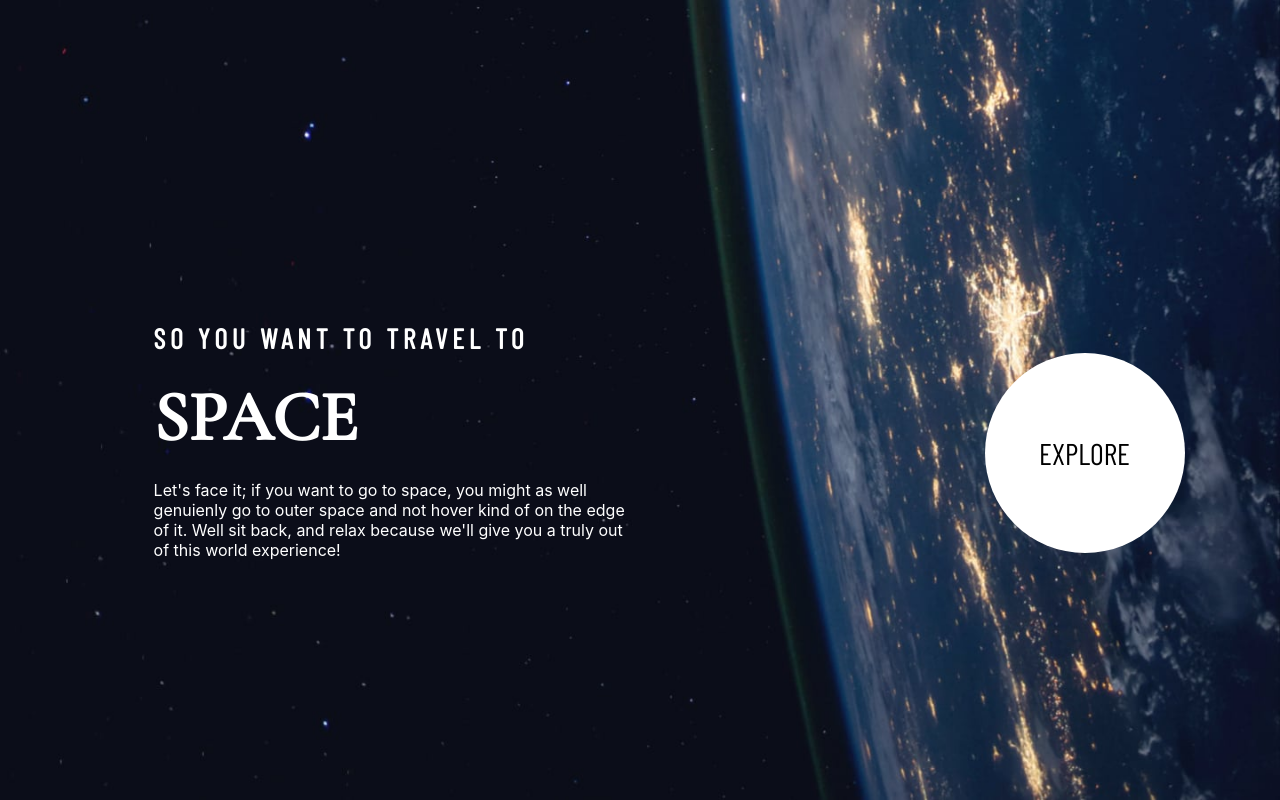
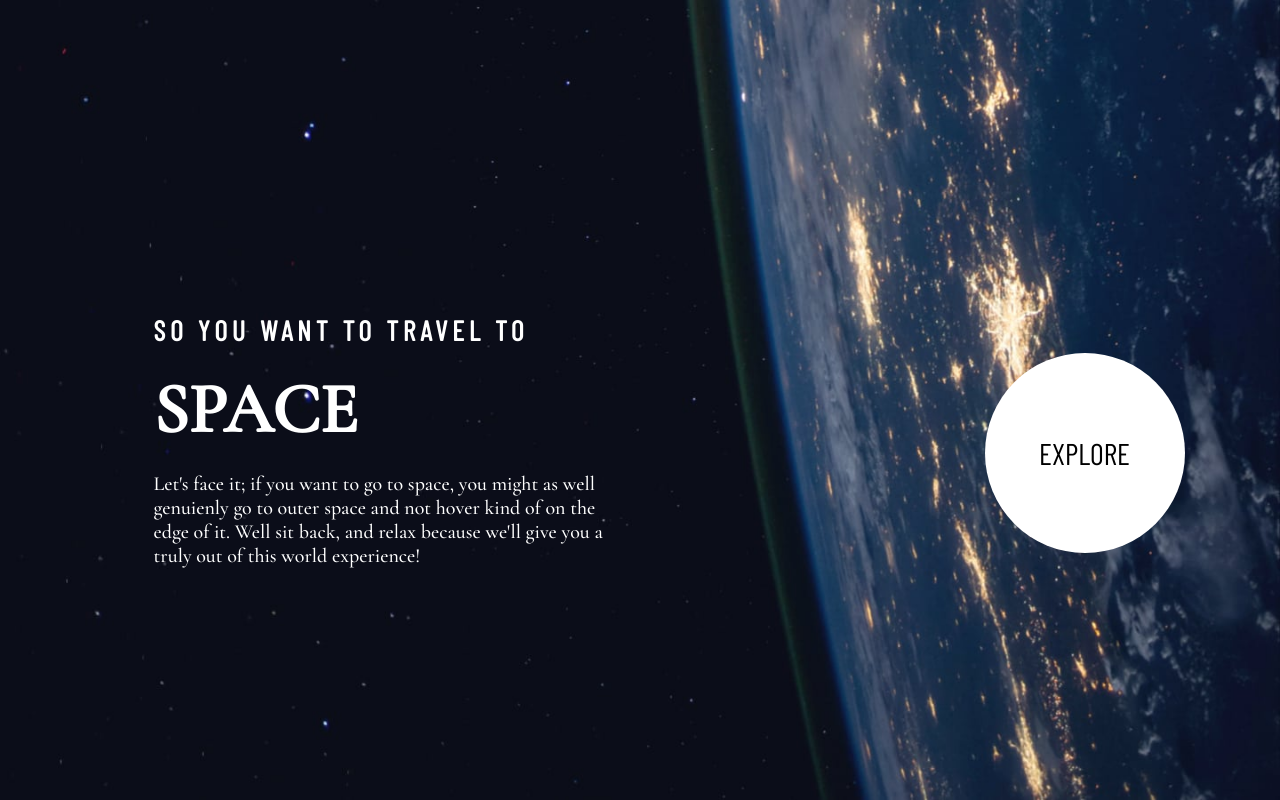
Before and after one commit to Stamwill/space-tourism, a Next.js app: page / in a window 1280 px wide. Built offline with nearby package versions, Linux system fonts and the light colour scheme.

Commit message:
[globals] Change font family, add font sizes for p

```diff
--- a/src/styles/globals.css
+++ b/src/styles/globals.css
@@ -13,8 +13,7 @@
 body {
   padding: 0;
   margin: 0;
-  font-family: -apple-system, BlinkMacSystemFont, Segoe UI, Roboto, Oxygen, Ubuntu, Cantarell,
-    Fira Sans, Droid Sans, Helvetica Neue, sans-serif;
+  font-family: var(--cormorant-font);
 }
 
 a {
@@ -30,7 +29,7 @@
 h2,
 h3,
 h4 {
-  font-family: var(--cormorant-font);
+  /* font-family: var(--cormorant-font); */
   margin: 0;
 }
 
@@ -59,6 +58,10 @@
   font-size: 15px;
   letter-spacing: 4.75px;
   font-family: var(--barlow-font);
+}
+
+p {
+  font-size: 12px;
 }
 
 @media screen and (min-width: 768px) {
@@ -105,4 +108,8 @@
     letter-spacing: 4.75px;
     font-family: var(--barlow-font);
   }
+
+  p {
+    font-size: 20px;
+  }
 }
```
